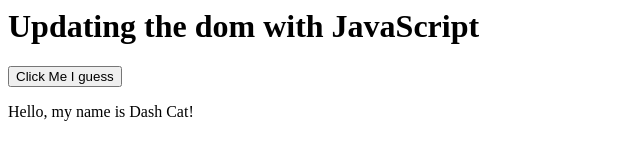
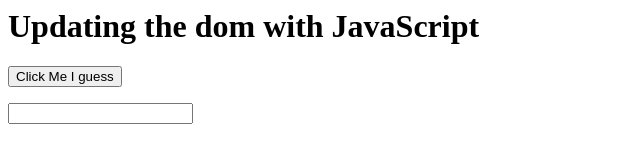
Before and after one commit to carrera328/marcilia-training, a plain HTML site: page index.html in a window 1280 px wide. Both pictures are taken after a click on the button "Click Me I guess". Shown: the whole page, without its empty margins (0-640 px from the left). Drawn offline with Linux system fonts and the light colour scheme.

Commit message:
do the hard stuf for me

```diff
--- a/index.html
+++ b/index.html
@@ -14,6 +14,7 @@
             Click Me I guess
         </button>
         <p id="text-to-update" >Text to update</p>
+        <input type="text" onkeyup="myFunction()" id="change_txt">
 
         <script src="./main.js" async defer></script>
     </body>
--- a/main.js
+++ b/main.js
@@ -4,6 +4,12 @@
 
 
 
-function myFunction() {
-    document.getElementById("text-to-update").innerHTML = "Hello, my name is Dash Cat!";
+// function myFunction() {
+//     document.getElementById("text-to-update").innerHTML = "Hello, my name is Dash Cat!";
+//   }
+
+  function myFunction() {
+    let changeTxt = document.getElementById("change_txt").value;
+    document.getElementById("text-to-update").innerHTML = changeTxt;
+    console.log(changeTxt);
   }
```
